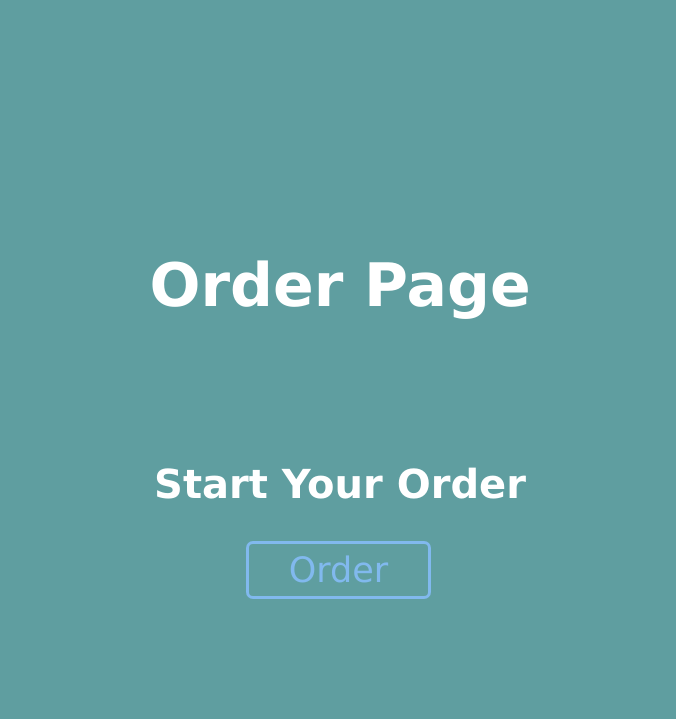
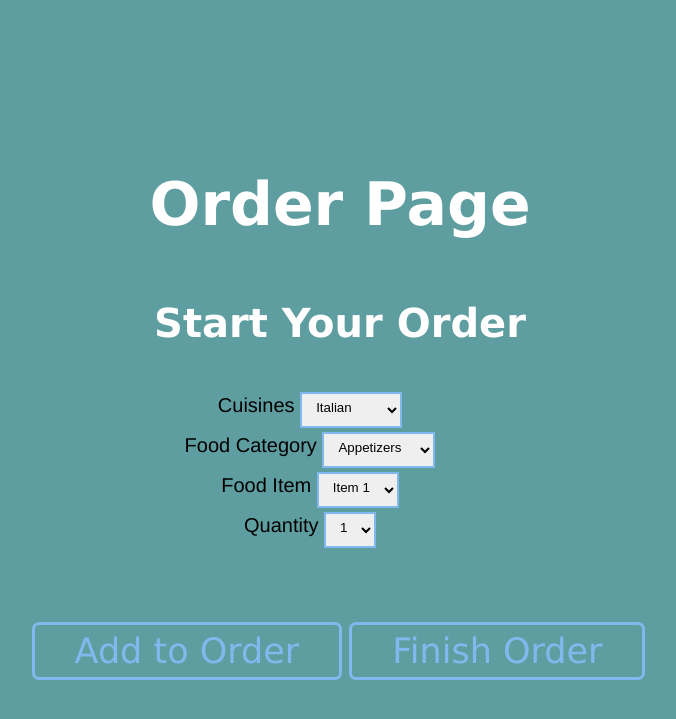
Before and after one commit to Rasheednour/CS340-Restaurant-App, a Flask app: page /order in a window 1280 px wide. Shown: the top 719 px of the page, without its empty margins (300-976 px from the left). Run offline with Flask 2, Linux system fonts and the light colour scheme.

Commit message:
Added basic information & styling to the orders/payments pages

```diff
--- a/app.py
+++ b/app.py
@@ -24,5 +24,9 @@
 def addresses():
     return render_template("addresses.html")
 
+@app.route("/finish")
+def finish():
+    return render_template("finish.html")
+
 if __name__ == "__main__":
     app.run(host='0.0.0.0', debug=True, port=5000)
--- a/static/css/main.css
+++ b/static/css/main.css
@@ -34,6 +34,41 @@
 .address {
     position: relative;
     top: 40px;
+}
+
+.border1{
+    border: 2px solid rgb(129, 185, 238);
+    padding: 200px 100px 100px 800px;
+    position: relative;
+    left: 0px;
+
+}
+
+.border2{
+    border: 2px solid rgb(129, 185, 238);
+    padding: 20px 100px 40px 800px;
+    position: relative;
+    bottom: 30px;
+
+}
+
+.orders {
+    position: relative;
+    top: -80px;
+}
+select {
+    border: 2px solid rgb(129, 185, 238);
+    padding: 5px 10px 10px 10px;
+    margin-right: 40px;
+}
+
+label {
+    font-family: 'Franklin Gothic Medium', 'Arial Narrow', Arial, sans-serif;
+    font-size: 20px;
+}
+tr {
+    position: relative;
+    left: 150px;
 }
 
  input {
--- a/templates/order.html
+++ b/templates/order.html
@@ -7,8 +7,72 @@
 <div>
 <body>
     <h1 class="home-title">Order Page</h1>
-    <h2 class="home-caption">Start Your Order</h2>
-        <a class="button1" href="{{ url_for('payment') }}">Order</a>
+
+
+    <section class="orders">
+
+        <h2 class="home-caption">Start Your Order</h2>
+        <table>
+        <tr>
+            <td>
+                <label for="cuisines"> Cuisines </label>
+                <select name="cuisines" id="cuisines">
+                    <option value="italian">Italian</option>
+                    <option value="polish">Polish</option>
+                    <option value="chinese">Chinese</option>
+                    <option value="japanese">Japanese</option>
+                    <option value="indian">Indian</option>
+                    <option value="mexican">Mexican</option>
+                </select>
+            </td>
+        </tr>
+
+        <tr>
+            <td>
+                <label for="food-category"> Food Category </label>
+                <select name="category" id="category">
+                    <option value="appetizers">Appetizers</option>
+                    <option value="salads">Salads</option>
+                    <option value="main-dish">Main Meals</option>
+                    <option value="sides">Sides</option>
+                    <option value="desserts">Desserts</option>
+                    <option value="drinks">Drinks</option>
+                </select>
+            </td>
+        </tr>
+
+        <tr>
+            <td>
+                <label for="food-item"> Food Item </label>
+                <select name="category" id="category">
+                    <option value="appetizers">Item 1</option>
+                    <option value="salads">Item 2</option>
+                    <option value="main-dish">Item 3</option>
+                    <option value="sides">Item 4</option>
+                    <option value="desserts">Item 5</option>
+                    <option value="drinks">Item 6</option>
+                </select>
+            </td>
+        </tr>
+
+        <tr>
+            <td>
+                <label for="food-item"> Quantity </label>
+                <select name="category" id="category">
+                    <option value="appetizers">1</option>
+                    <option value="salads">2</option>
+                    <option value="main-dish">3</option>
+                    <option value="sides">4</option>
+                    <option value="desserts">5</option>
+                    <option value="drinks">6</option>
+                </select>
+            </td>
+        </tr>
+         </table>
+        </section>
+
+        <a class="button1" href="{{ url_for('order') }}">Add to Order</a>
+    <a class="button1" href="{{ url_for('payment') }}">Finish Order</a>
 </body>
 </div>
 </html>
```
Also changed, not shown: templates/finish.html (added, +13 -0 lines), templates/payment.html (+6 -2 lines).
